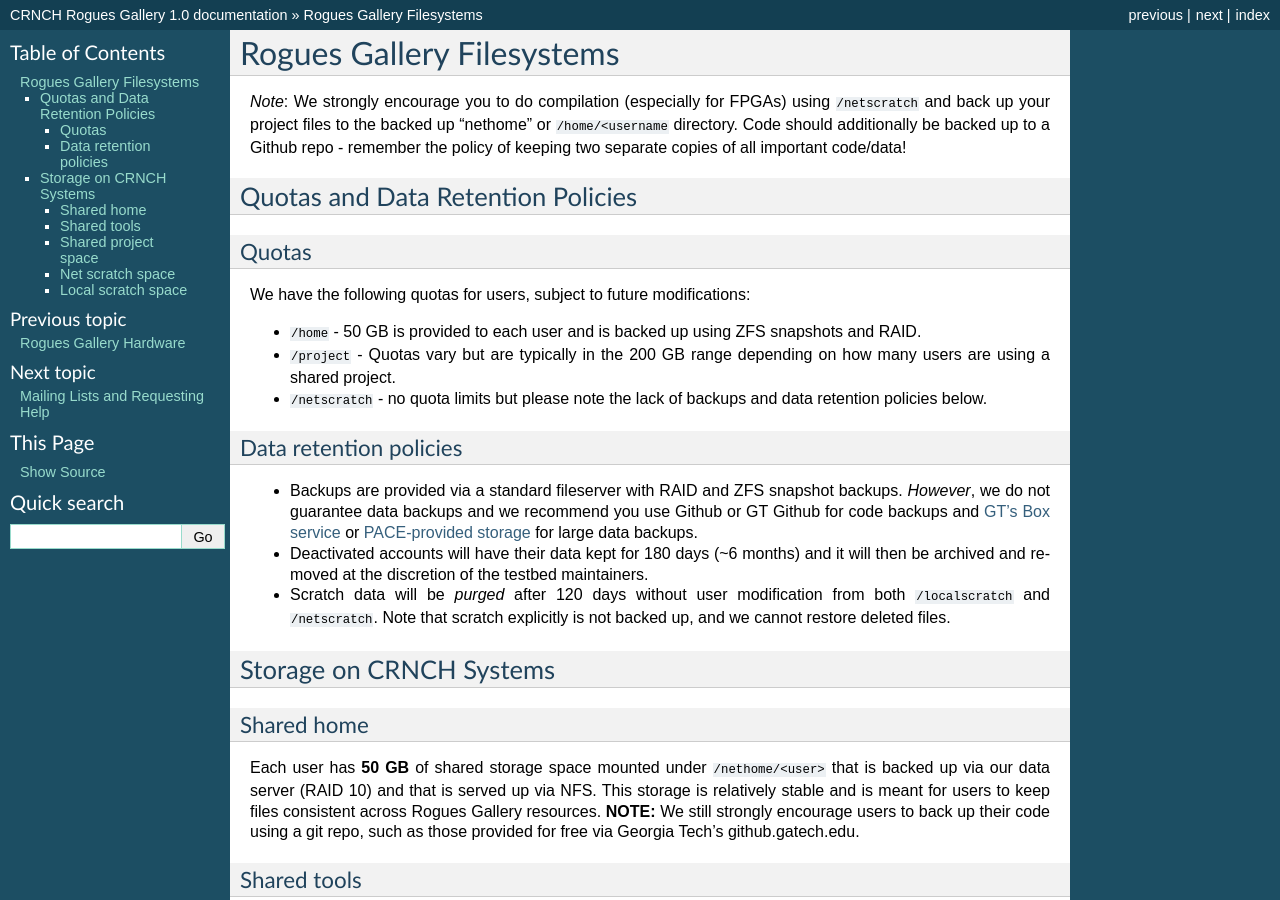
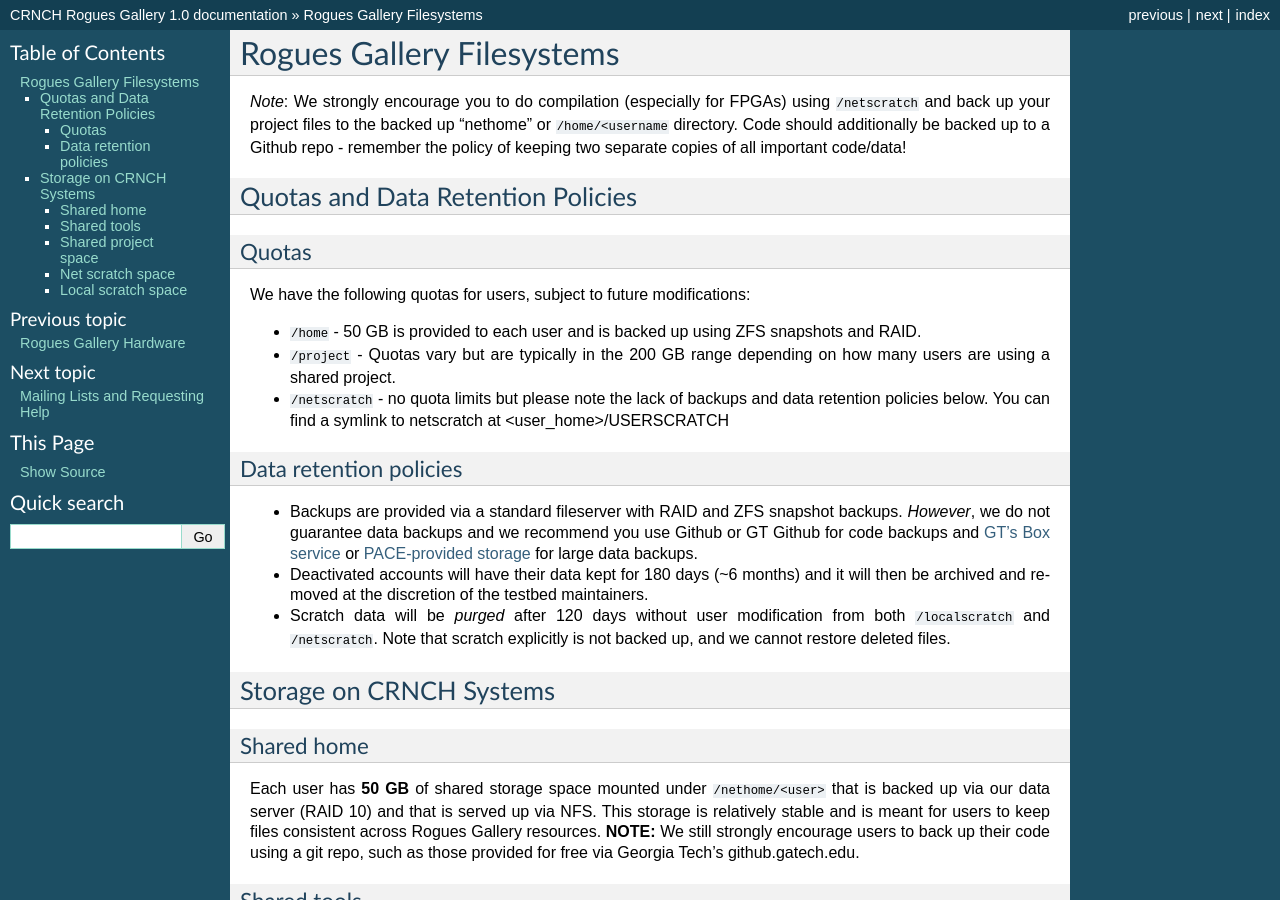
Before and after one commit to gt-crnch-rg/read-the-docs, a Sphinx documentation site: the page built from docs/general/rg-filesystems.rst, in a window 1280 px wide and 900 px high. Built offline with Sphinx 7.4.7, drawn with Linux system fonts in a browser that asks for light colours; pages that are not in the unit, such as notebooks, are missing from menus.

Commit message:
Update rg-filesystems.rst

```diff
--- a/docs/general/rg-filesystems.rst
+++ b/docs/general/rg-filesystems.rst
@@ -23,7 +23,7 @@ We have the following quotas for users, subject to future modifications:
    depending on how many users are using a shared project.
 
 -  ``/netscratch`` - no quota limits but please note the lack of backups
-   and data retention policies below.
+   and data retention policies below. You can find a symlink to netscratch at <user_home>/USERSCRATCH
 
 Data retention policies
 -----------------------
```
